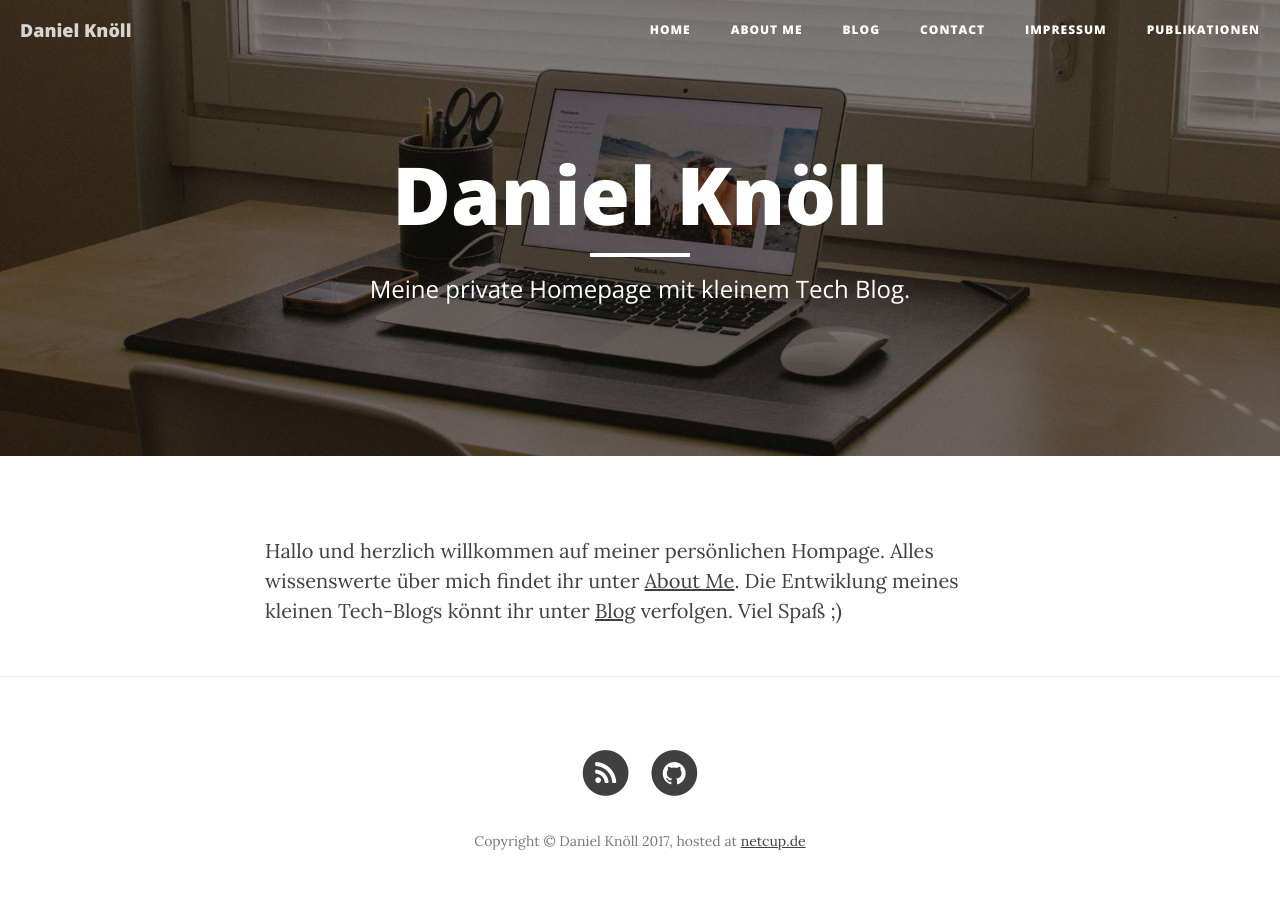
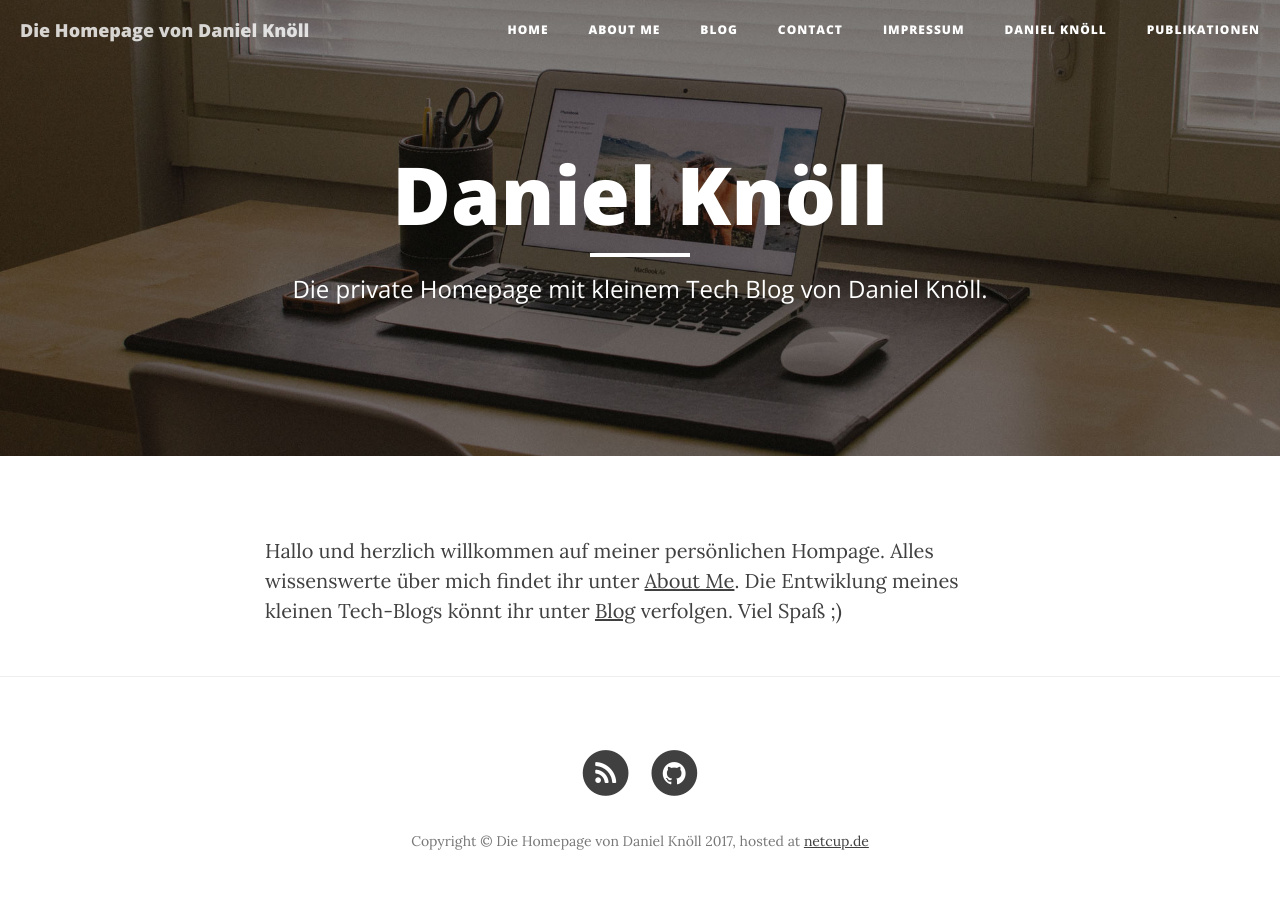
Before and after one commit to Danny4927/danny4927.github.io, a Jekyll site: the page built from index.md, in a window 1280 px wide. Built offline with Jekyll 4.4.1, drawn with Linux system fonts in a browser that asks for light colours; nearby versions of some CDN libraries.

Commit message:
changed title

```diff
--- a/_config.yml
+++ b/_config.yml
@@ -1,8 +1,8 @@
 # Site settings
-title: Daniel Knöll
+title:  Die Homepage von Daniel Knöll
 email: info@danielknoell.de
 description: > # this means to ignore newlines until "baseurl:"
-  Die private Homepage mit kleinem Tech Blog von Daniel Knöll.
+  Die private Homepage mit kleinem Tech Blog von Daniel Knöll
 github_username:  danny4927
 author: Daniel Knöll
 url: https://danielknoell.de
--- a/index.md
+++ b/index.md
@@ -1,6 +1,7 @@
 ---
+title: Daniel Knöll
 layout: page
-description: "Meine private Homepage mit kleinem Tech Blog."
+description: "Die private Homepage mit kleinem Tech Blog von Daniel Knöll."
 header-img: "img/home-bg.jpg"
 ---
 
```
